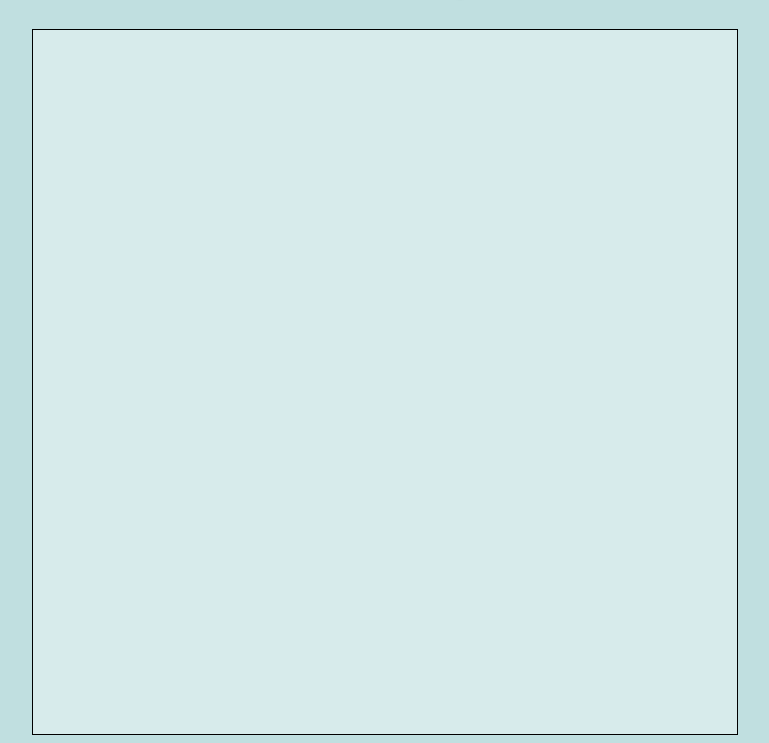
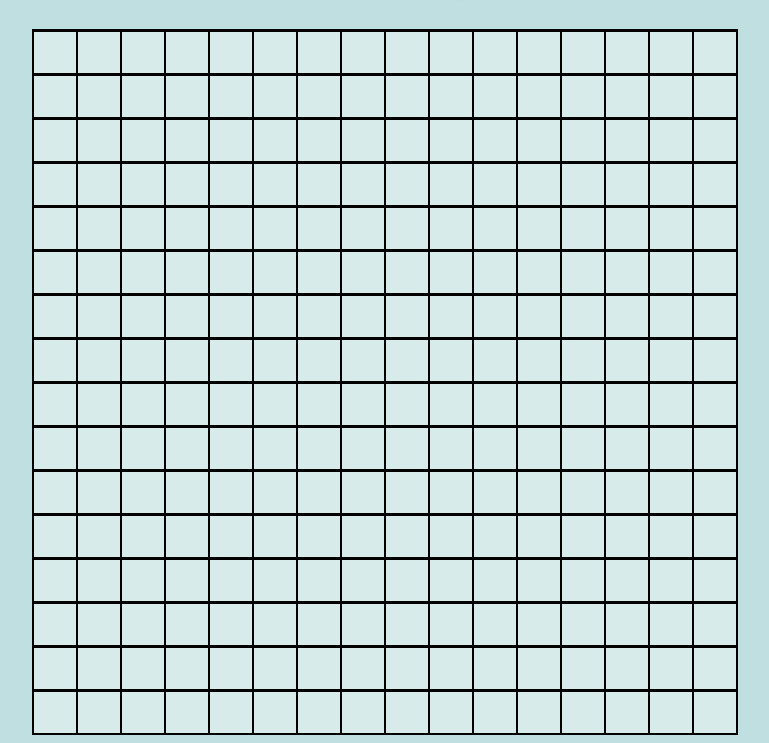
Before and after one commit to AdamSurzyn/Etch-a-Sketch, a plain HTML site: page index.html in a window 1280 px wide. Shown: the part 72-815 px from the top of the page, without its empty margins (255-1024 px from the left). Drawn offline with Linux system fonts and the light colour scheme.

Commit message:
created a rather complicated way to make a grid - need to refactor later

```diff
--- a/index.html
+++ b/index.html
@@ -12,8 +12,8 @@
 
     <div class="ui-container">
         <div class="grid-container">
-
-            <!-- <div class="row">
+<!--
+            <div class="row">
                 <div class="col"></div>
                 <div class="col"></div>
             </div>
@@ -21,9 +21,10 @@
             <div class="row">
                 <div class="col"></div>
                 <div class="col"></div>
-            </div>
-             -->
+            </div> -->
+
         </div>
     </div>
+    <script src="../Etch-a-Sketch/script.js"></script>
 </body>
 </html>
--- a/script.js
+++ b/script.js
@@ -0,0 +1,73 @@
+let container = document.getElementsByClassName('grid-container')[0];
+
+creatingGrid()
+styleRows()
+
+
+function creatingGrid(){
+    for (i = 1; i <= 16; i++){
+
+        createRow()
+
+
+            for(j = 1; j <= 16; j++){
+
+                createColumn()
+
+            }
+    }
+}
+
+function createRow(){
+
+    let row = document.createElement('div');
+
+    container.appendChild(row)
+    row.classList.add('row' + i);
+
+    return document.querySelector('row' + i)
+}
+
+function createColumn(){
+
+    let columnContainer = document.getElementsByClassName('row' + i)[0];
+    let column = document.createElement('div')
+
+    columnContainer.appendChild(column);
+    column.classList.add('column' + j);
+
+    return document.querySelector('column' + j)
+}
+
+function styleRows(){
+
+    let allRows = document.getElementsByClassName('grid-container')[0].children;
+
+    const rowStyles = {
+        display: 'flex',
+        width: '100%',
+        height: '6.25%',
+        padding: '0',
+        margin: '0',
+        border: 'solid black 1px',
+    }
+    const colStyles = {
+        width: '6.25%',
+        height: '100%',
+        padding: '0',
+        margin: '0',
+        border: 'solid black 1px',
+    }
+
+    for (i = 0; i < allRows.length; i++){
+
+        Object.assign(allRows[i].style, rowStyles)
+        let allCols = document.getElementsByClassName('row' +(i+1))[0].children;
+
+            for (j = 0; j < allCols.length; j++){
+
+                Object.assign(allCols[j].style, colStyles)
+            }
+    }
+
+}
--- a/style.css
+++ b/style.css
@@ -33,16 +33,16 @@ h3 {
 
 .row{
     display: flex;
-    width: 100%;
-    height: 50%;
+    /* width: 100%;
+    height: 50%; */
     padding: 0;
     margin: 0;
     border: solid black 1px;
 }
 
 .col{
-    width: 50%;
-    height: 100%;
+    /* width: 50%;
+    height: 100%; */
     padding: 0;
     margin: 0;
     border: solid black 1px;
```
